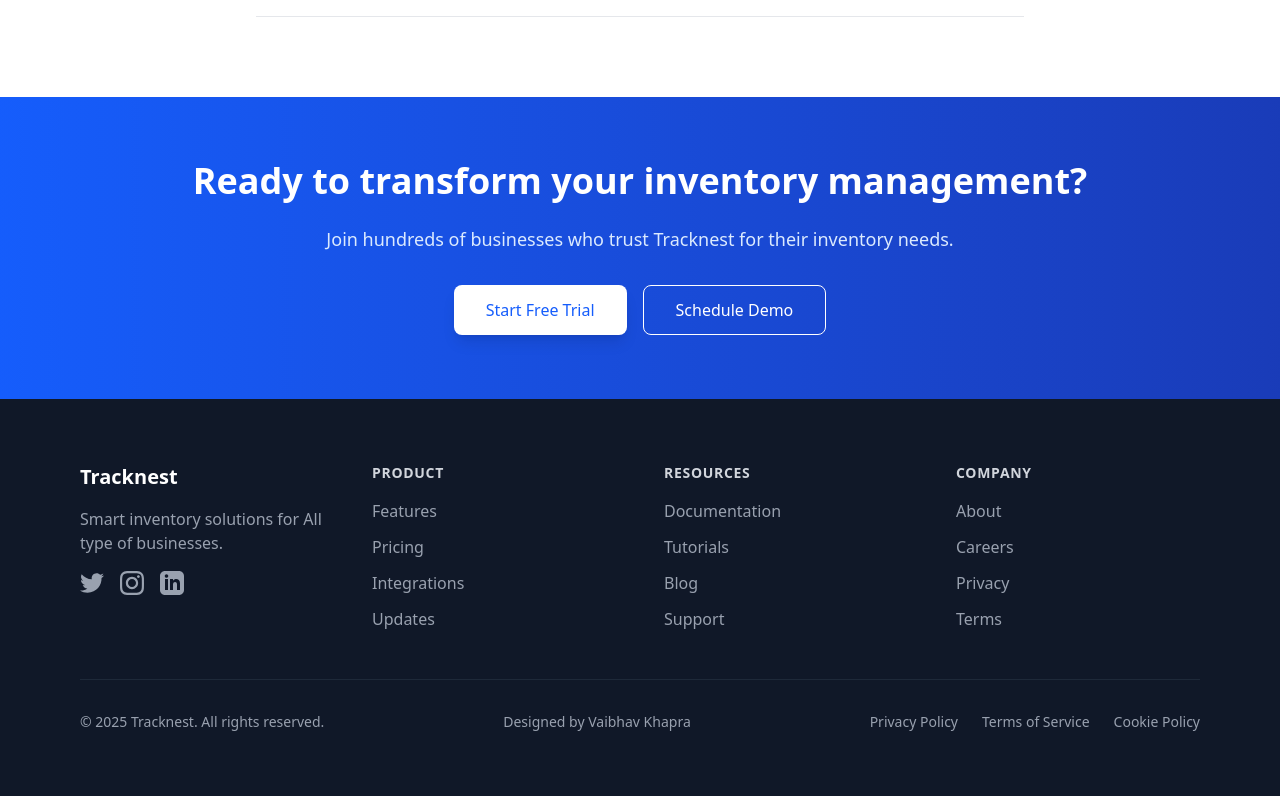
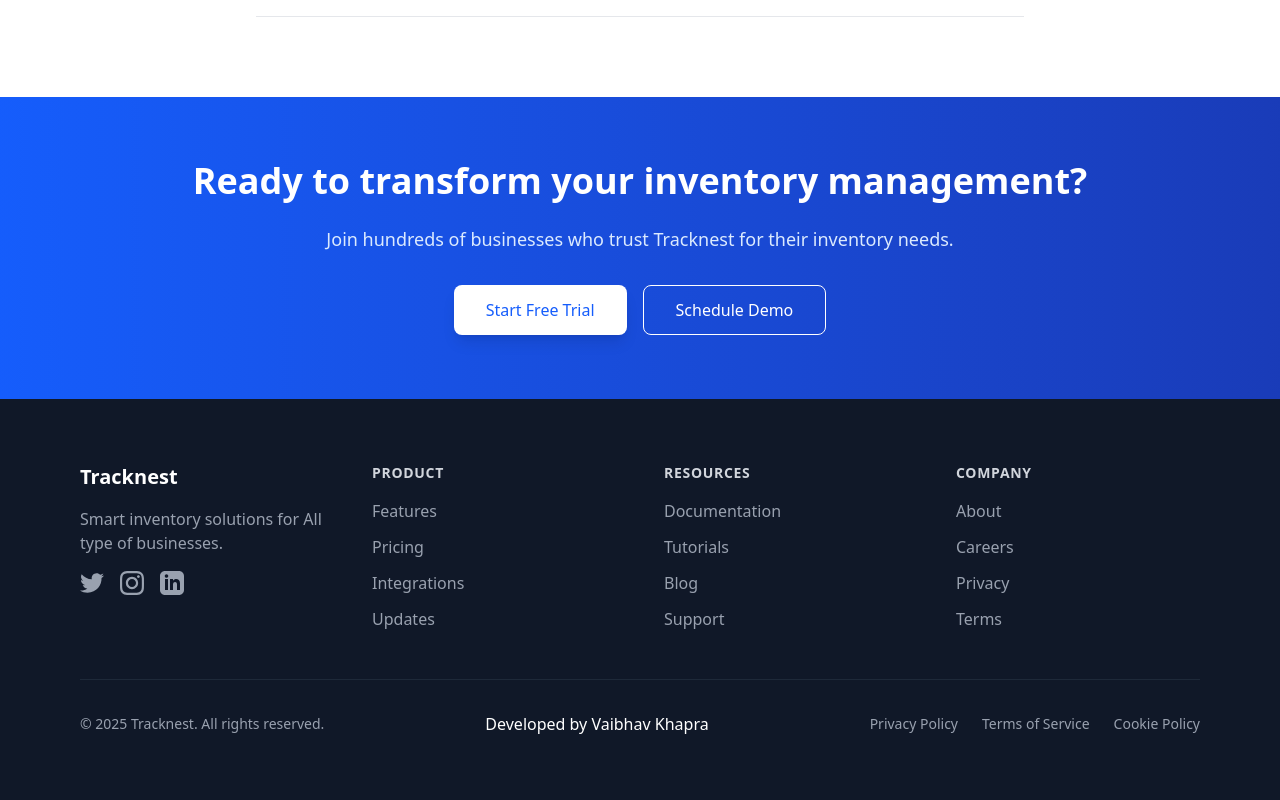
Before and after one commit to vaibhav-khapra/tracknest, a Next.js app: page / in a window 1280 px wide. Shown: the part 2705-3505 px from the top of the page. Built offline with nearby package versions, Linux system fonts and the light colour scheme; no server answers.

Commit message:
Update page.js

```diff
--- a/app/page.js
+++ b/app/page.js
@@ -328,9 +328,12 @@ export default function Home() {
           <p className="text-gray-400 text-sm">
             &copy; {new Date().getFullYear()} Tracknest. All rights reserved.
           </p>
-          <Link href="vaibhavkhapra.vercel.app">
-            <p className="text-gray-400 text-sm">Designed by Vaibhav Khapra</p>
-          </Link>
+
+
+<Link href="https://vaibhavkhapra.vercel.app" target="_blank" rel="noopener noreferrer">
+  Developed by Vaibhav Khapra
+</Link>
+
 
           <div className="mt-4 md:mt-0 flex space-x-6">
             <a href="#" className="text-gray-400 hover:text-white text-sm transition-colors">Privacy Policy</a>
```
